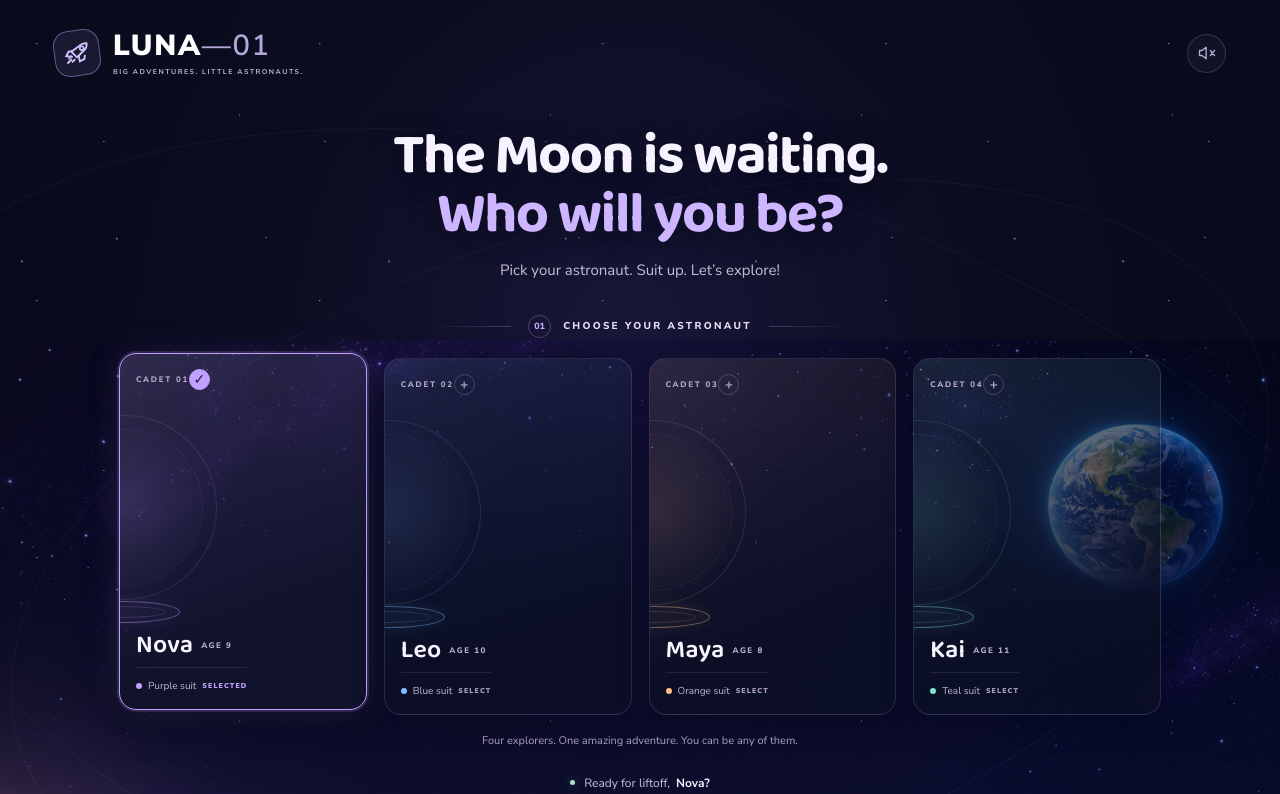
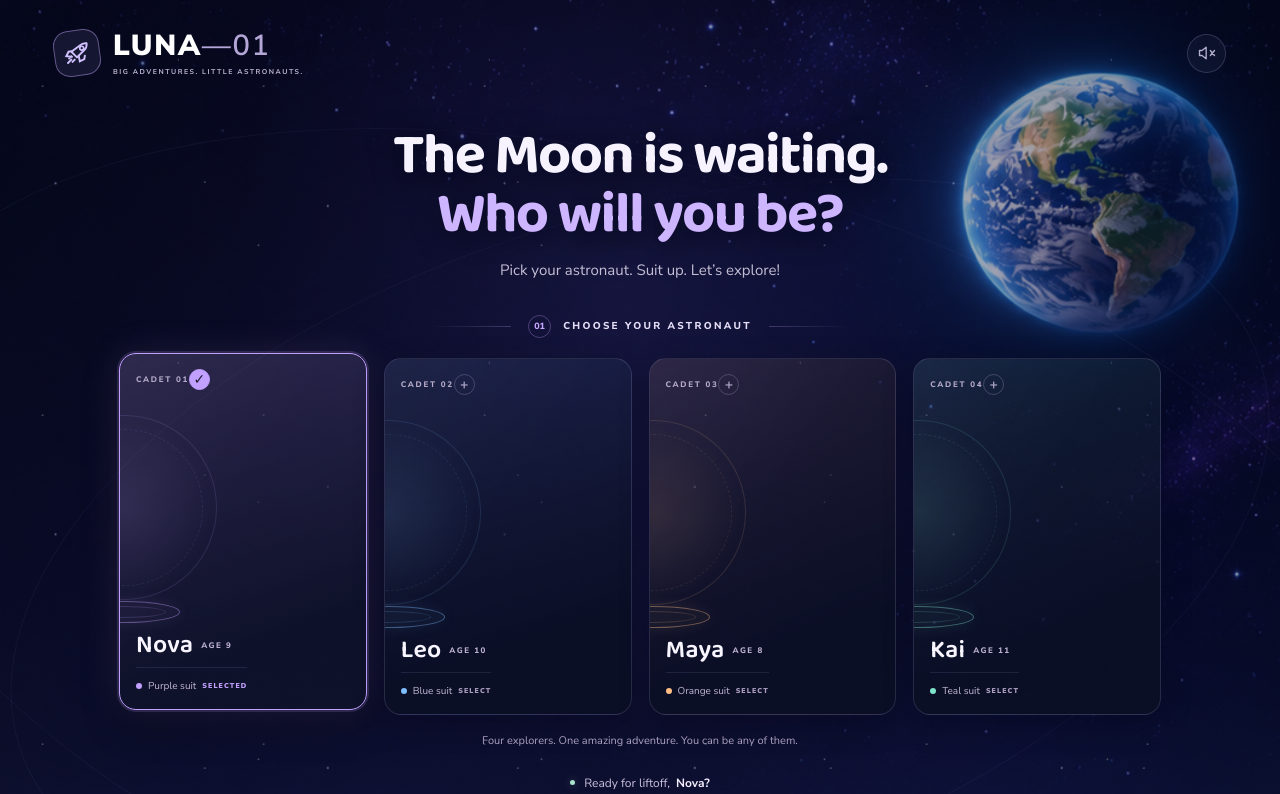
Before and after one commit to Umair0436/quad-core-nasa-2026, a React (Vite) app in the folder frontend/: page / in a window 1280 px wide. Shown: the top 794 px of the page. Built offline with nearby package versions, Linux system fonts and the light colour scheme.

Commit message:
Animate space background and cover the full selection page

```diff
--- a/frontend/src/launch.css
+++ b/frontend/src/launch.css
@@ -1,9 +1,20 @@
 @import url('https://fonts.googleapis.com/css2?family=Baloo+2:wght@500;600;700;800&family=Nunito+Sans:wght@400;600;700;800;900&display=swap');
 
 .launch-page { --launch-ink: #f6f3ff; position: relative; min-height: 100svh; isolation: isolate; overflow: hidden; background: #080b1c; color: var(--launch-ink); font-family: 'Nunito Sans', system-ui, sans-serif; }
-.space-backdrop { position: absolute; inset: 0; z-index: -3; background: radial-gradient(ellipse at 49% 32%, #51409a38 0, #14102b44 40%, transparent 70%), linear-gradient(180deg, #070b1b30 0%, #080b1c10 55%, #0b102770 100%), url('/images/moon-launch.png') center bottom / 100% auto no-repeat; }
+.space-backdrop { position: absolute; inset: 0; z-index: -3; background: radial-gradient(ellipse at 49% 32%, #51409a38 0, #14102b44 40%, transparent 70%), linear-gradient(180deg, #070b1b30 0%, #080b1c10 55%, #0b102770 100%), url('/images/moon-launch.png') right bottom / cover no-repeat; }
 .space-backdrop::after { content: ''; position: absolute; inset: 0; background: linear-gradient(90deg, #080b1c66, transparent 25%, transparent 75%, #080b1c66); }
 .space-stars { position: absolute; inset: 0; pointer-events: none; z-index: -2; opacity: .7; background-image: radial-gradient(1px 1px at 13% 17%, white, transparent), radial-gradient(1px 1px at 77% 38%, #b7b8ff, transparent), radial-gradient(1.5px 1.5px at 26% 68%, #bccfff, transparent), radial-gradient(1px 1px at 85% 81%, white, transparent), radial-gradient(1px 1px at 47% 43%, white, transparent), radial-gradient(1.5px 1.5px at 6% 93%, #dbcdff, transparent); background-size: 283px 257px, 311px 303px, 449px 351px, 313px 293px, 221px 329px, 367px 281px; }
+/* A small, slow drift gives the illustrated Earth and stars depth. */
+.space-backdrop { pointer-events: none; transform-origin: 55% 70%; animation: lunar-drift 26s ease-in-out -10s infinite alternate; }
+.space-stars { inset: -55px; animation: star-drift 32s linear -8s infinite alternate; }
+@keyframes lunar-drift {
+  from { transform: translate3d(-20px, 8px, 0) scale(1.06); }
+  to { transform: translate3d(20px, -12px, 0) scale(1.08); }
+}
+@keyframes star-drift {
+  from { transform: translate3d(-42px, -14px, 0); }
+  to { transform: translate3d(42px, 18px, 0); }
+}
 .orbit { position: absolute; z-index: -1; pointer-events: none; width: 1300px; height: 680px; border: 1px solid #a69ce610; border-radius: 50%; top: 215px; left: calc(50% - 650px); transform: rotate(-17deg); }
 .orbit-two { width: 1600px; height: 820px; left: calc(50% - 800px); top: 165px; transform: rotate(15deg); }
 .launch-header { max-width: 1490px; margin: auto; padding: 30px 54px; display: flex; justify-content: space-between; align-items: center; gap: 20px; }
@@ -75,6 +86,6 @@
 .back-to-launch { color: #c7c9e8; background: transparent; border: 1px solid #4e526e; padding: 10px 13px; border-radius: 7px; cursor: pointer; }
 @media (min-width: 1450px) { .launch-main { margin-top: 35px; } .launch-intro { margin-bottom: 39px; } .astronaut-art { height: 270px; } .character-halo { top: 40px; } .launch-actions { margin-top: 27px; } .mission-teasers { margin-top: 43px; } }
 @media (max-width: 1000px) { .launch-header { padding: 26px 30px; } .launch-main { margin-top: 17px; padding-inline: 28px; } .astronaut-grid { gap: 12px; } .astronaut-card { padding: 13px 13px 15px; } .astronaut-art { height: 220px; margin-inline: -10px; } .character-halo { width: 145px; height: 145px; left: calc(50% - 72.5px); top: 35px; } .launch-main h1 { font-size: 53px; } .launch-footer { padding-inline: 30px; } .launch-footer > span:nth-child(2) { display: none; } }
-@media (max-width: 700px) { .launch-header { padding: 23px 24px; } .launch-logo { font-size: 25px; gap: 10px; } .logo-orbit { width: 39px; height: 39px; border-radius: 12px; } .launch-logo small { font-size: 6px; letter-spacing: 1px; } .mission-label { display: none; } .launch-main { padding: 0 23px 34px; margin-top: 15px; max-width: 530px; } .launch-main h1 { font-size: 46px; } .adventure-badge { font-size: 8px; letter-spacing: 1.4px; } .launch-intro { font-size: 13px; margin-bottom: 25px; } .crew-heading { gap: 10px; margin-bottom: 18px; } .crew-heading h2 { font-size: 8px; letter-spacing: 1.6px; } .crew-line { width: 35px; } .astronaut-grid { grid-template-columns: repeat(2, minmax(0, 1fr)); gap: 17px 14px; } .astronaut-art { height: 218px; } .character-halo { width: 155px; height: 155px; left: calc(50% - 77.5px); top: 30px; } .crew-note { max-width: 280px; margin: 15px auto 0; } .mission-teasers { gap: 12px; margin-top: 29px; flex-wrap: wrap; } .mission-teasers > span { font-size: 9px; gap: 5px; } .mission-teasers svg { width: 14px; height: 14px; } .launch-footer { padding: 19px 24px; font-size: 6px; letter-spacing: 1.1px; } .space-backdrop { background-position: 60% center; } }
+@media (max-width: 700px) { .launch-header { padding: 23px 24px; } .launch-logo { font-size: 25px; gap: 10px; } .logo-orbit { width: 39px; height: 39px; border-radius: 12px; } .launch-logo small { font-size: 6px; letter-spacing: 1px; } .mission-label { display: none; } .launch-main { padding: 0 23px 34px; margin-top: 15px; max-width: 530px; } .launch-main h1 { font-size: 46px; } .adventure-badge { font-size: 8px; letter-spacing: 1.4px; } .launch-intro { font-size: 13px; margin-bottom: 25px; } .crew-heading { gap: 10px; margin-bottom: 18px; } .crew-heading h2 { font-size: 8px; letter-spacing: 1.6px; } .crew-line { width: 35px; } .astronaut-grid { grid-template-columns: repeat(2, minmax(0, 1fr)); gap: 17px 14px; } .astronaut-art { height: 218px; } .character-halo { width: 155px; height: 155px; left: calc(50% - 77.5px); top: 30px; } .crew-note { max-width: 280px; margin: 15px auto 0; } .mission-teasers { gap: 12px; margin-top: 29px; flex-wrap: wrap; } .mission-teasers > span { font-size: 9px; gap: 5px; } .mission-teasers svg { width: 14px; height: 14px; } .launch-footer { padding: 19px 24px; font-size: 6px; letter-spacing: 1.1px; } .space-backdrop { background-position: center, center, 88% bottom; } }
 @media (max-width: 380px) { .launch-main { padding-inline: 18px; } .launch-main h1 { font-size: 40px; } .astronaut-art { height: 185px; } .astronaut-card { padding: 12px 10px; } .character-info strong { font-size: 23px; } .character-halo { width: 130px; height: 130px; left: calc(50% - 65px); } .character-platform { width: 90px; left: calc(50% - 45px); } .selected-word { font-size: 6px; letter-spacing: .5px; } .start-game-button { min-width: 0; width: 100%; } .mission-teasers { gap: 9px; } .mission-teasers > i { display: none; } }
-@media (prefers-reduced-motion: reduce) { .astronaut-card, .character-sprite, .start-game-button { transition: none; } }
+@media (prefers-reduced-motion: reduce) { .astronaut-card, .character-sprite, .start-game-button { transition: none; } .space-backdrop, .space-stars { animation: none; transform: none; } }
```
